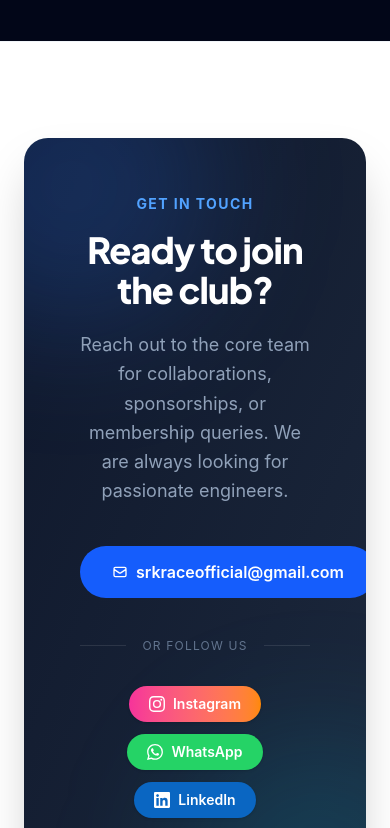
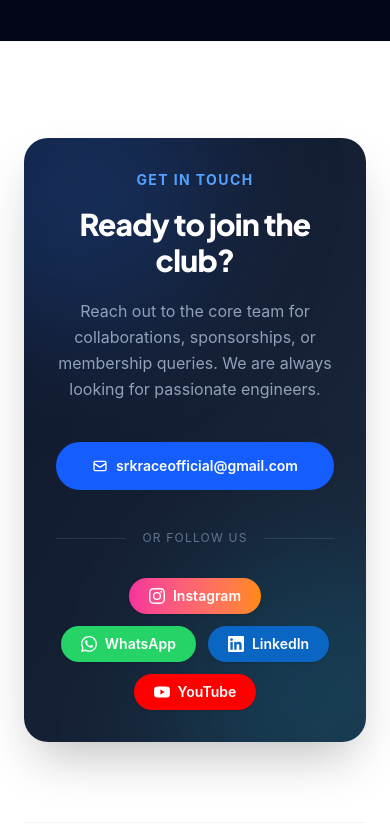
Before and after one commit to Charan512/ACE, a React (Vite) app in the folder client/: page / in a window 390 px wide. Shown: the part 4740-5568 px from the top of the page. Built offline with nearby package versions, Linux system fonts and the light colour scheme; no server answers.

Commit message:
phase 11

```diff
--- a/client/src/components/Footer.jsx
+++ b/client/src/components/Footer.jsx
@@ -4,7 +4,7 @@ const Footer = () => {
       <div className="max-w-7xl mx-auto px-6">
 
         {/* CTA Card */}
-        <div className="relative max-w-5xl mx-auto mb-20 rounded-3xl overflow-hidden bg-gradient-to-br from-slate-900 to-slate-800 p-14 text-center shadow-2xl">
+        <div className="relative max-w-5xl mx-auto mb-20 rounded-3xl overflow-hidden bg-gradient-to-br from-slate-900 to-slate-800 p-8 sm:p-10 md:p-14 text-center shadow-2xl">
           {/* Decorative Glow Orbs */}
           <div className="absolute -top-24 -left-24 w-72 h-72 bg-blue-500/20 rounded-full blur-3xl pointer-events-none" />
           <div className="absolute -bottom-24 -right-24 w-72 h-72 bg-cyan-500/15 rounded-full blur-3xl pointer-events-none" />
@@ -12,17 +12,17 @@ const Footer = () => {
           {/* Eyebrow Label */}
           <p className="relative z-10 text-blue-400 text-sm font-bold tracking-widest uppercase mb-4">Get In Touch</p>
 
-          <h2 className="relative z-10 text-4xl md:text-5xl font-extrabold text-white tracking-tight mb-5">
+          <h2 className="relative z-10 text-3xl sm:text-4xl md:text-5xl font-extrabold text-white tracking-tight mb-5">
             Ready to join the club?
           </h2>
-          <p className="relative z-10 text-slate-400 max-w-xl mx-auto mb-10 text-lg leading-relaxed">
+          <p className="relative z-10 text-slate-400 max-w-xl mx-auto mb-10 text-base sm:text-lg leading-relaxed">
             Reach out to the core team for collaborations, sponsorships, or membership queries. We are always looking for passionate engineers.
           </p>
 
           {/* Primary CTA */}
           <a
             href="mailto:srkraceofficial@gmail.com"
-            className="relative z-10 inline-flex items-center gap-2 bg-blue-600 hover:bg-blue-500 text-white px-8 py-3.5 rounded-full font-semibold text-base transition-all hover:-translate-y-0.5 hover:shadow-lg hover:shadow-blue-500/30 mb-10"
+            className="relative z-10 inline-flex items-center justify-center gap-2 bg-blue-600 hover:bg-blue-500 text-white px-5 sm:px-8 py-3.5 rounded-full font-semibold text-sm sm:text-base transition-all hover:-translate-y-0.5 hover:shadow-lg hover:shadow-blue-500/30 mb-10 w-full sm:w-auto"
           >
             <svg className="w-4 h-4" fill="none" stroke="currentColor" viewBox="0 0 24 24">
               <path strokeLinecap="round" strokeLinejoin="round" strokeWidth={2} d="M3 8l7.89 5.26a2 2 0 002.22 0L21 8M5 19h14a2 2 0 002-2V7a2 2 0 00-2-2H5a2 2 0 00-2 2v10a2 2 0 002 2z" />
```
